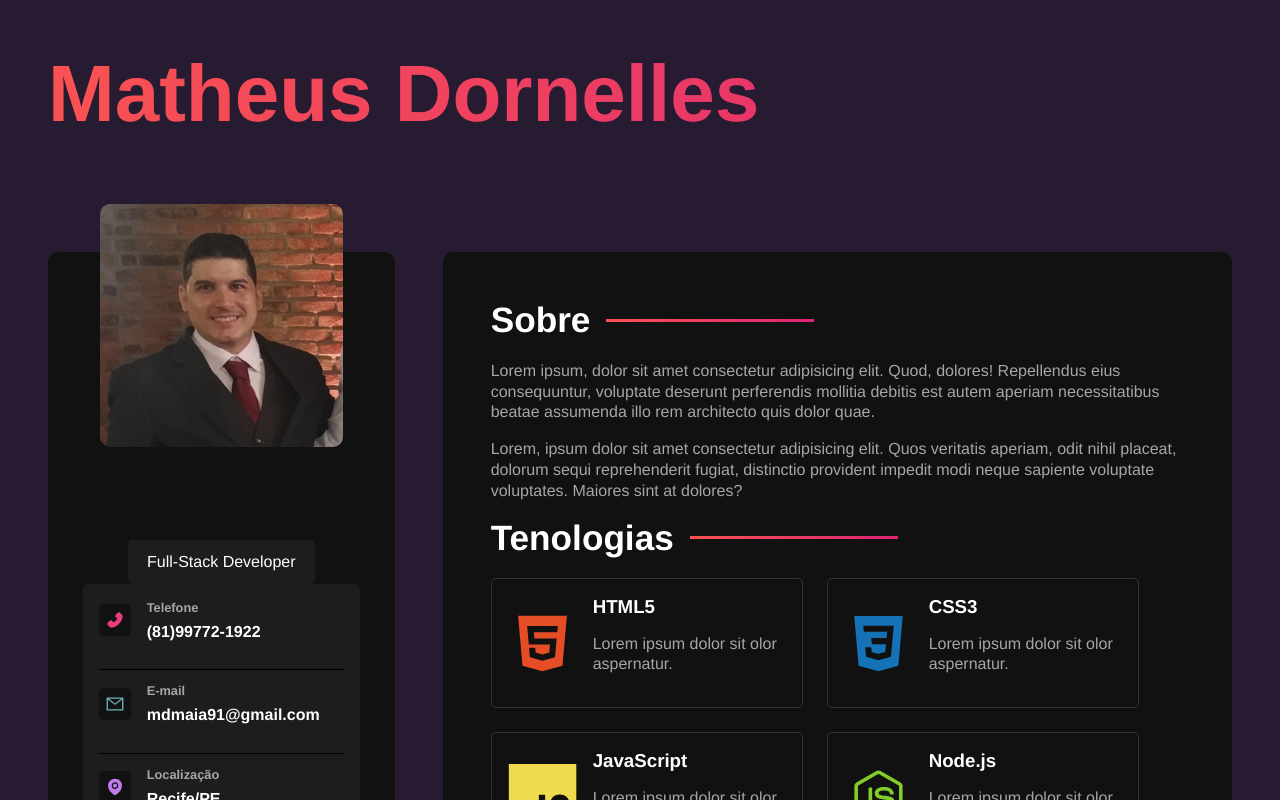
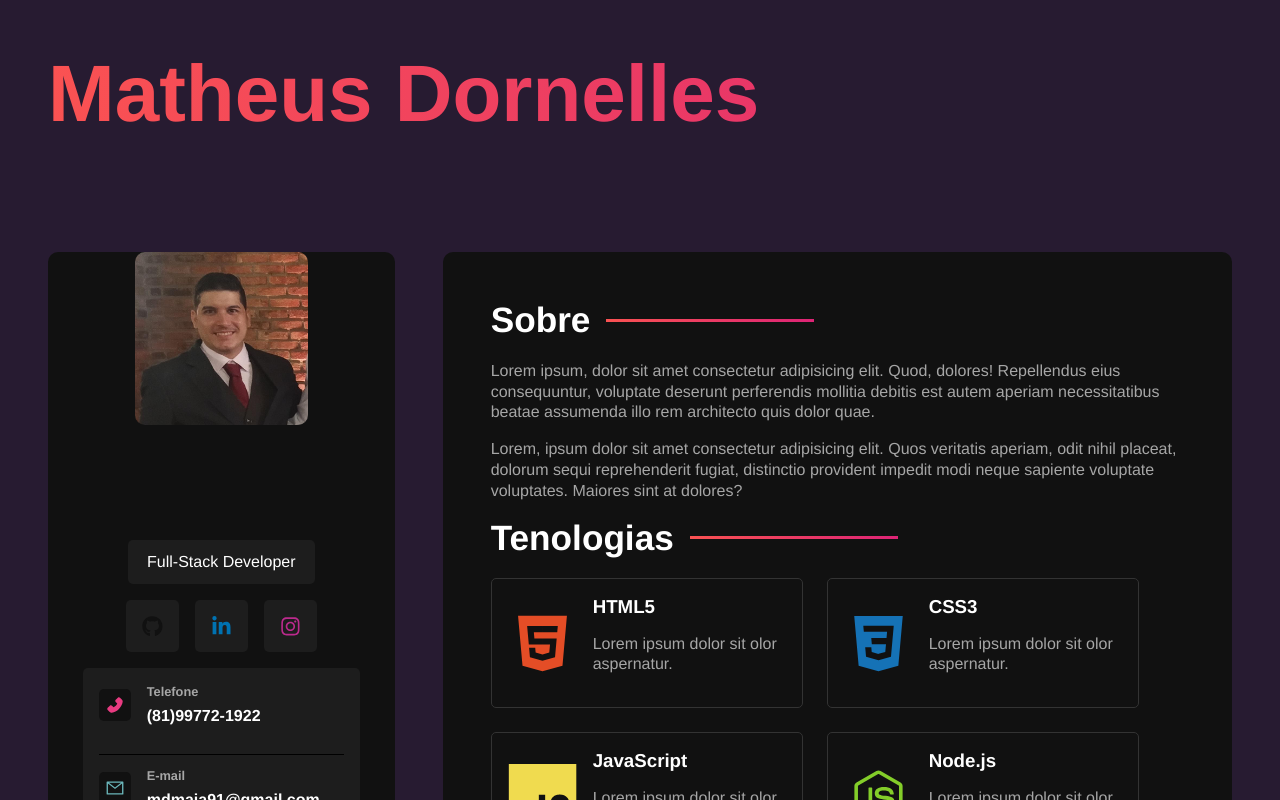
Before and after one commit to matheusDornelles/Portfolio, a React (Vite) app in the folder react-sass/: page / in a window 1280 px wide. Shown: the top 800 px of the page. Built offline with nearby package versions, Linux system fonts and the light colour scheme.

Commit message:
ajuste para uso do filter em social networks

```diff
--- a/react-sass/src/components/SocialNetworks.jsx
+++ b/react-sass/src/components/SocialNetworks.jsx
@@ -9,26 +9,26 @@ const socialNetworks = [
 ];
 
 const SocialNetworks = () => {
-  getSocialNetwork(socialNetworks);
-}
-
-function getSocialNetwork(socialNetworks) {
-  socialNetworks.map(network => {
-    if (network.name == "github") {
-      return ((<section id="social-networks">
-
+  return (
+    <section id="social-networks">
+      {socialNetworks.filter(network => network.name == "github").map((network) => (
         <a href="https://github.com/matheusDornelles" className="social-btn" id={network.name} key={network.name}>
           {network.icon}
         </a>
+      ))}
+      {socialNetworks.filter(network => network.name == "linkedin").map((network) => (
+        <a href="https://www.linkedin.com/in/matheus-dornelles-02942791/" className="social-btn" id={network.name} key={network.name}>
+          {network.icon}
+        </a>
+      ))}
+      {socialNetworks.filter(network => network.name == "instagram").map((network) => (
+        <a href="https://www.instagram.com/matheusdornelless/" className="social-btn" id={network.name} key={network.name}>
+          {network.icon}
+        </a>
+      ))}
 
-      </section>));
-    } else if (network.name == "linkedin") {
-      return (<a href="https://www.linkedin.com/in/matheus-dornelles-02942791/" className="social-btn" id={network.name} key={network.name}>
-        {network.icon}
-      </a>)
-
-    }
-  })
+    </section>
+  );
 }
 
 // TODO alterar condicional if else para usar filter do array. mudar function para arrow function
--- a/react-sass/src/styles/components/sidebar.sass
+++ b/react-sass/src/styles/components/sidebar.sass
@@ -13,10 +13,11 @@
         padding: 3rem 0
 
         img
-            max-width: 70%
+            max-width: 50%
             border-radius: variables.$container-boder-radius
             position: absolute
             top:-3rem
+            margin:3rem
 
         .title
             color: variables.$text-color
```
